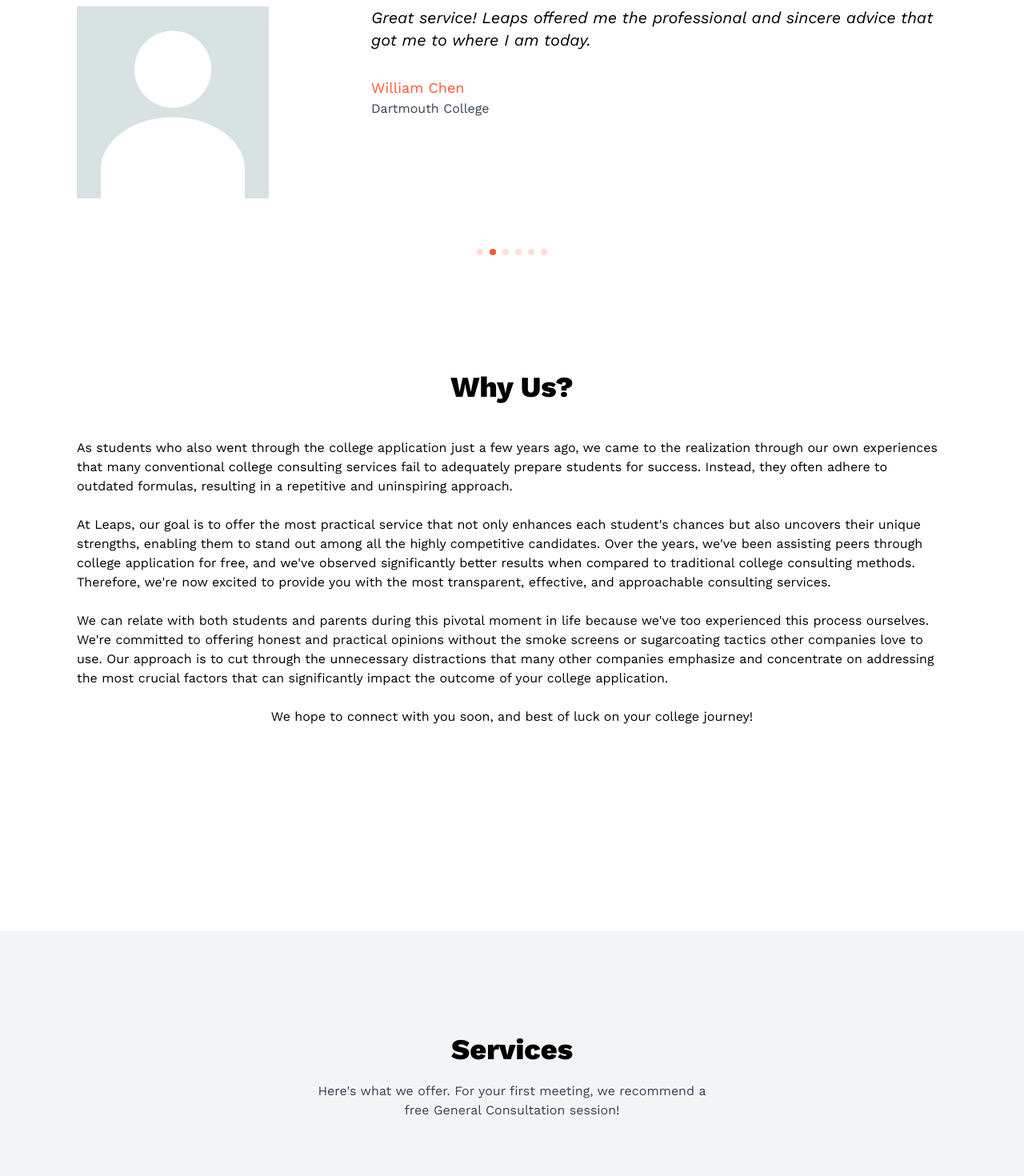
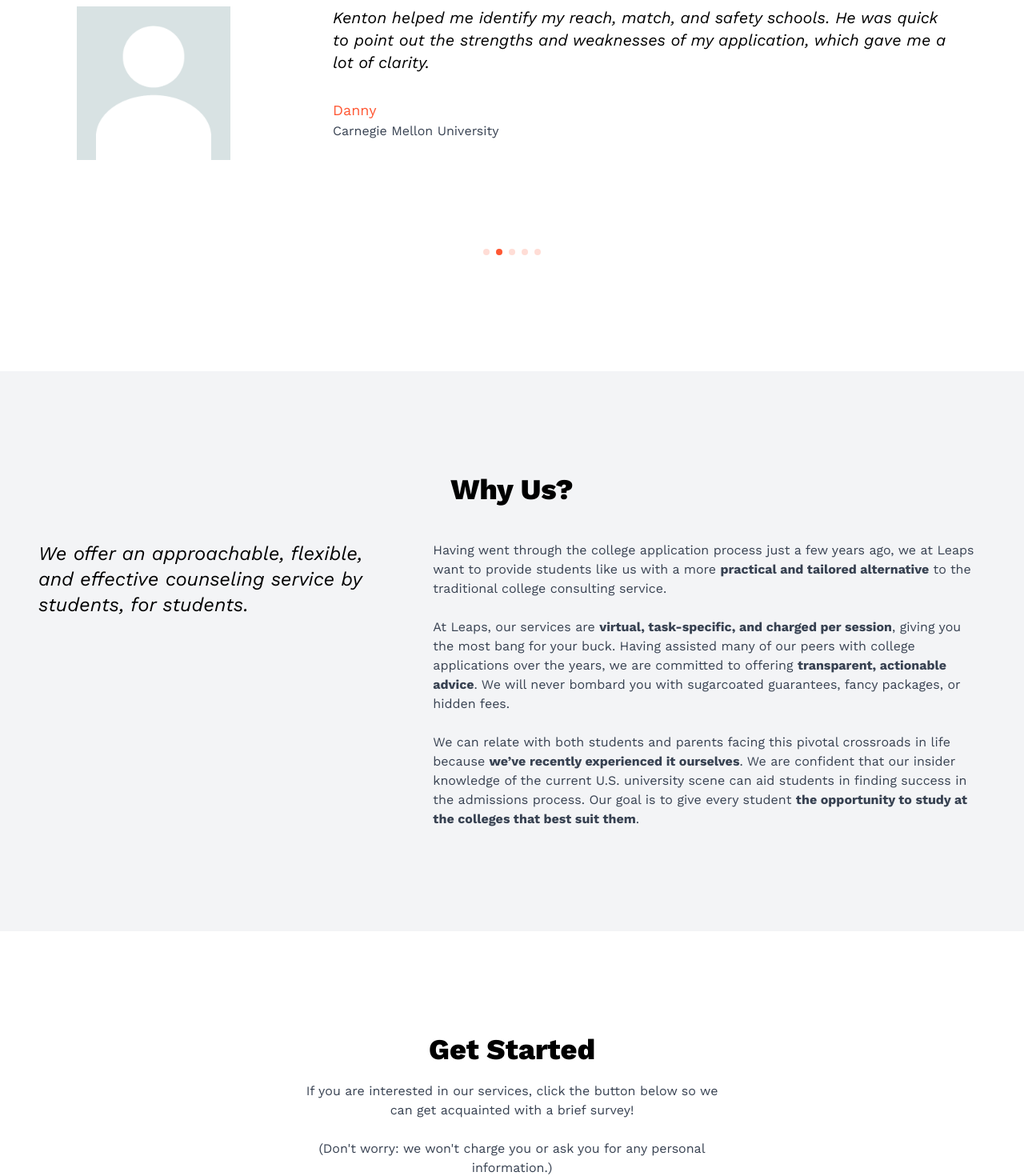
Before and after one commit to aawang1999/leaps, a React (Create React App) app: page / in a window 1280 px wide. Shown: the part 300-1770 px from the top of the page at 80% size. Built offline with nearby package versions, Linux system fonts and the light colour scheme; a web font is replaced by a local one.

Commit message:
Updated testimonials, added why us and get started pages, fixed bugs

```diff
--- a/src/App.js
+++ b/src/App.js
@@ -1,6 +1,8 @@
 import './App.css'
 import Header from './components/Header'
 import Hero from './components/Hero'
+import WhyUs from './components/WhyUs'
+import GetStarted from './components/GetStarted'
 import Services from './components/Services'
 import Footer from './components/Footer'
 
@@ -9,6 +11,8 @@ function App() {
     <div>
       <Header />
       <Hero />
+      <WhyUs />
+      <GetStarted />
       <Services />
       <Footer />
     </div>
--- /dev/null
+++ b/src/components/GetStarted.js
@@ -0,0 +1,25 @@
+import React, { useContext } from 'react'
+import { Context } from './Context'
+
+const GetStarted = () => {
+  return (
+    <section className='section bg-primary'>
+      <div className="container mx-auto">
+        <div className="flex flex-col items-center text-center">
+          <h2 className='section-title relative before:absolute before:opacity-40 before:-top-[2rem] before:-left-1/2 before:hidden before:lg:block text-black'>
+            Get Started
+          </h2>
+          <p className={'text-gray-700 mb-6 max-w-[520px]'}>
+            If you are interested in our services, click the button below so we can get acquainted with a brief survey!
+          </p>
+          <p className={'subtitle text-gray-700'}>
+            (Don't worry: we won't charge you or ask you for any personal information.)
+          </p>
+          <button className='btn btn-md bg-accent hover:bg-accent-hover transition-all'>Get Started</button>
+        </div>
+      </div>
+    </section>
+  )
+}
+
+export default GetStarted
--- a/src/components/Hero.js
+++ b/src/components/Hero.js
@@ -4,7 +4,7 @@ import Testimonials from './Testimonials'
 import WhyUs from './WhyUs'
 
 const Hero = () => {
-  const { language, setLanguage } = useContext(Context)
+  const { language } = useContext(Context)
   return (
     <section id="home" className='section bg-primary'>
       <div className="container mx-auto">
@@ -17,7 +17,6 @@ const Hero = () => {
           </p>
         </div>
         <Testimonials />
-        <WhyUs/>
       </div>
     </section>
   )
--- a/src/components/WhyUs.js
+++ b/src/components/WhyUs.js
@@ -1,34 +1,33 @@
 import React, { useContext } from 'react'
 import { Context } from './Context'
-import { whyusP1, whyusP2, whyusP3, whyusP4, zhwhyusP1, zhwhyusP2, zhwhyusP3,zhwhyusP4 } from '../data'
 
 const WhyUs = () => {
-  const { language, setLanguage } = useContext(Context)
+  const { language } = useContext(Context)
 
 
   return (
-    <section id="whyus" className='section bg-primary'>
+    <section className='section bg-secondary'>
       <div className="container mx-auto">
         <div className="flex flex-col items-center text-center">
           <h2 className={`section-title relative before:absolute before:opacity-40 before:-top-[2rem] before:-left-1/2 before:hidden before:lg:block text-black mt-[50px] lg:mt-[0px] ${language === 'en' ? 'tracking-normal' : 'tracking-widest'}`}>
             {language === 'en' ? 'Why Us?' : '选择跃升的优势'}
           </h2>
-          <br/>
-          <p className="text-left">
-            {language === 'en' ? whyusP1 : zhwhyusP1}
-          </p>
-          <br/>
-          <p className="text-left">
-            {language === 'en' ? whyusP2 : zhwhyusP2}
-          </p>
-          <br/>
-          <p className="text-left">
-            {language === 'en' ? whyusP3 : zhwhyusP3}
-          </p>
-          <br/>
-          <p className="text-left">
-            {language === 'en' ? whyusP4 : zhwhyusP4}
-          </p>
+          <div className='flex flex-col lg:flex-row'>
+            <h5 className='font-body font-bold text-left text-2xl mt-6 italic font-normal text-black lg:w-5/12 lg:pr-10'>
+              We offer an approachable, flexible, and effective counseling service by students, for students.
+            </h5>
+            <div className='lg:w-7/12'>
+              <p className="text-left mt-6 text-gray-700">
+                Having went through the college application process just a few years ago, we at Leaps want to provide students like us with a more <strong>practical and tailored alternative</strong> to the traditional college consulting service.
+              </p>
+              <p className="text-left mt-6 text-gray-700">
+                At Leaps, our services are <strong>virtual, task-specific, and charged per session</strong>, giving you the most bang for your buck. Having assisted many of our peers with college applications over the years, we are committed to offering <strong>transparent, actionable advice</strong>. We will never bombard you with sugarcoated guarantees, fancy packages, or hidden fees.
+              </p>
+              <p className="text-left mt-6 text-gray-700">
+                We can relate with both students and parents facing this pivotal crossroads in life because <strong>we’ve recently experienced it ourselves</strong>. We are confident that our insider knowledge of the current U.S. university scene can aid students in finding success in the admissions process. Our goal is to give every student <strong>the opportunity to study at the colleges that best suit them</strong>.
+              </p>
+            </div>
+          </div>
         </div>
       </div>
     </section>
--- a/src/data.js
+++ b/src/data.js
@@ -5,10 +5,6 @@ export const navigation = [
   {
     name: 'home',
     href: 'home',
-  },
-  {
-    name: 'Why Us?',
-    href: 'whyus',
   },
   {
     name: 'services',
@@ -20,10 +16,6 @@ export const zhCnNavigation = [
   {
     name: '首页',
     href: 'home',
-  },
-  {
-    name: '跃升特色',
-    href: 'whyus',
   },
   {
     name: '服务项目',
@@ -156,39 +148,33 @@ export const servicesData = [
 export const testimonials = [
   {
     authorImg: BlankPerson,
-    authorText: 'Great service! Leaps offered me the professional and sincere advice that got me to where I am today.',
-    authorName: 'William Chen',
-    authorCollege: 'Dartmouth College',
+    authorText: 'I received great help with my USC graduate school application essay. As a non-native English speaker, I lacked confidence in my writing skills. Tristan helped me make substantial improvements to my essay.',
+    authorName: 'Snow',
+    authorCollege: 'University of Southern California',
   },
   {
     authorImg: BlankPerson,
-    authorText: 'Great service! Leaps offered me the professional and sincere advice that got me to where I am today.',
-    authorName: 'William Chen',
-    authorCollege: 'Dartmouth College',
+    authorText: 'Kenton helped me identify my reach, match, and safety schools. He was quick to point out the strengths and weaknesses of my application, which gave me a lot of clarity.',
+    authorName: 'Danny',
+    authorCollege: 'Carnegie Mellon University',
   },
   {
     authorImg: BlankPerson,
-    authorText: 'I received great help with my essay for my application to USC graduate school. As a non-native English speaker, I lacked confidence in my writing skills. Tristan made substantial improvements to my essay.',
-    authorName: 'Snow',
-    authorCollege: 'USC Master',
+    authorText: 'Tristan was a great help when it came to helping me narrow down essay ideas, and being an encouraging sound board for taking risks and being creative when it came to writing!',
+    authorName: 'Sophie',
+    authorCollege: 'Northwestern University',
   },
   {
     authorImg: BlankPerson,
-    authorText: 'Kenton helped me identify my reach, match and safety schools. He was quick to point out my strenght and weakness which gave me a lot of clarity on my application.',
-    authorName: 'Danny',
-    authorCollege: 'Carnegie Mellon',
+    authorText: 'Tristan carefully read through my application and offered precise and invaluable advice. I wholeheartedly recommend him to anyone pursuing guidance for their work.',
+    authorName: 'Wendy',
+    authorCollege: 'University of Texas, Austin',
   },
   {
     authorImg: BlankPerson,
-    authorText: 'Great service! Leaps offered me the professional and sincere advice that got me to where I am today.',
-    authorName: 'William Chen',
-    authorCollege: 'Dartmouth College',
-  },
-  {
-    authorImg: BlankPerson,
-    authorText: 'Great service! Leaps offered me the professional and sincere advice that got me to where I am today.',
-    authorName: 'William Chen',
-    authorCollege: 'Dartmouth College',
+    authorText: 'Tristan was very helpful with editing my college application. I am now attending UCLA so clearly his editing worked. :)',
+    authorName: 'Josua',
+    authorCollege: 'University of California, Los Angeles',
   },
 ]
 
--- a/tailwind.config.js
+++ b/tailwind.config.js
@@ -30,7 +30,7 @@ module.exports = {
         secondary: '#f3f4f6',
         accent: {
           DEFAULT: '#ff5733',
-          hover: '#925a2b',
+          hover: '#ff3533',
         },
         paragraph: '#000000',
       },
```
